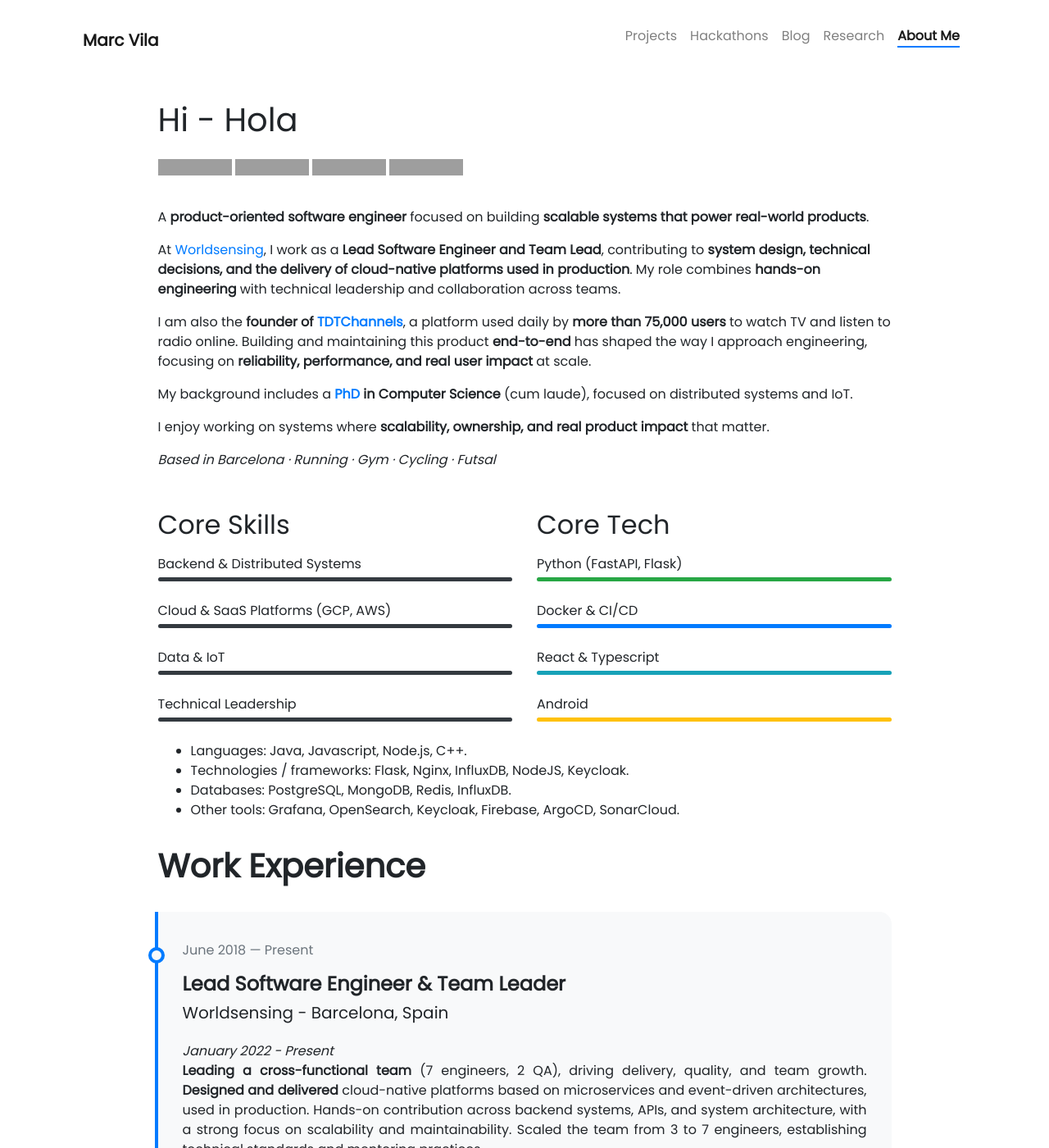
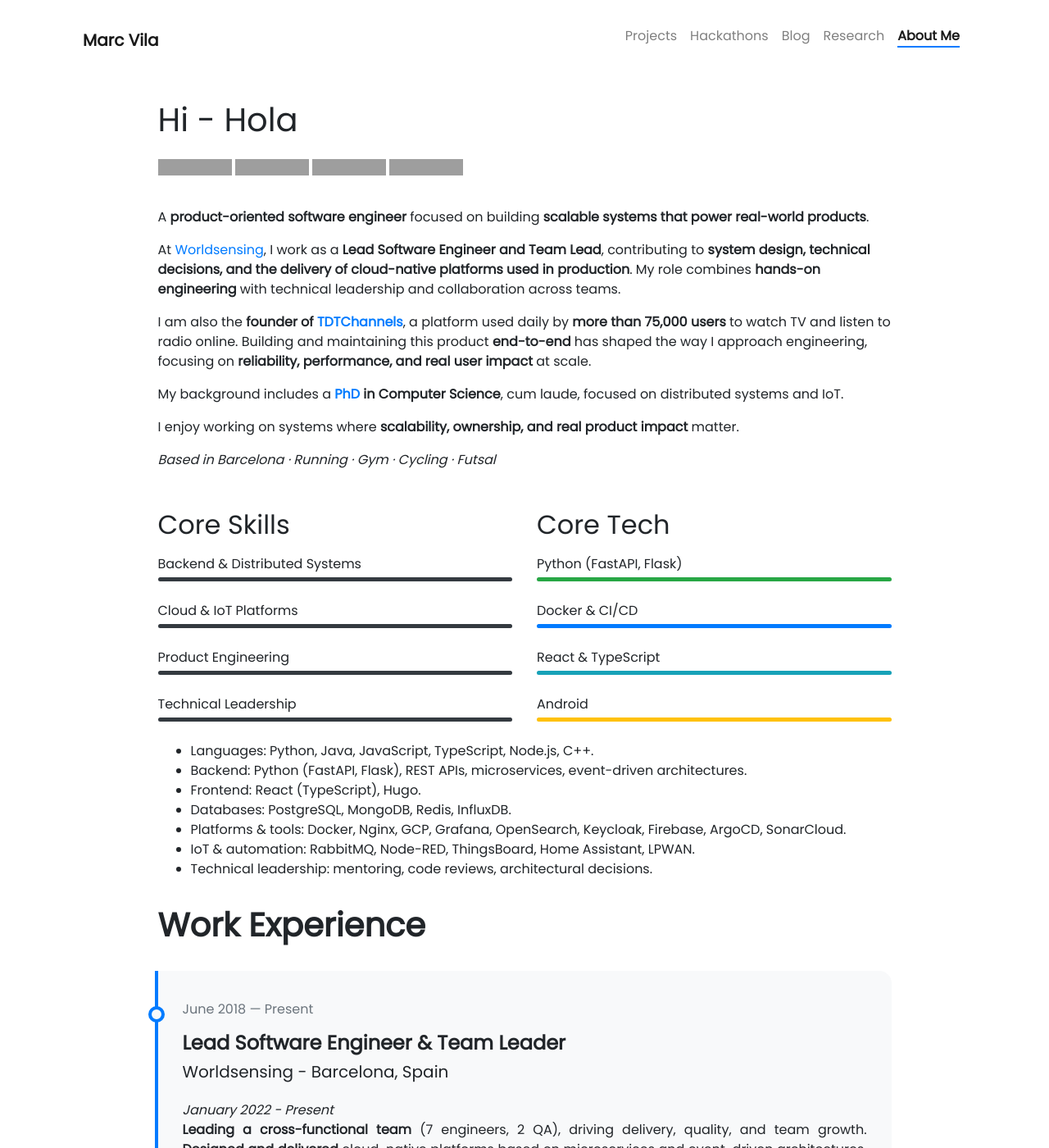
Before and after one commit to LaQuay/marcvila.me, a Jekyll site: the page built from pages/about.md, in a window 1280 px wide and 1400 px high. Shown: the whole window at 82% size. Built offline with Jekyll 4.4.1, drawn with Linux system fonts in a browser that asks for light colours; nearby versions of some CDN libraries; some of the changed text lies outside the part shown; grey boxes are pictures that could not be loaded.

Commit message:
update languages in about, clarifications about tdtchannels

```diff
--- a/_config.yml
+++ b/_config.yml
@@ -23,9 +23,9 @@ author:
   linkedin: marcvilagomez
   github: LaQuay
   scholar: dJvoBz8AAAAJ
-  medium: laquay
-  stackoverflow: 4314686
-  twitter: GrimmSour
+  # medium: laquay
+  # stackoverflow: 4314686
+  # twitter: GrimmSour
   # behance           : your_username
   # dribbble          : your_username
   # email: hola@marcvila.me EDITED IN social.html
--- a/_data/other-skills.yml
+++ b/_data/other-skills.yml
@@ -3,12 +3,12 @@
   showPercentage: false
   color: dark
 
-- name: Cloud & SaaS Platforms (GCP, AWS)
+- name: Cloud & IoT Platforms
   percentage: 100
   showPercentage: false
   color: dark
 
-- name: Data & IoT
+- name: Product Engineering
   percentage: 100
   showPercentage: false
   color: dark
--- a/_data/programming-skills.yml
+++ b/_data/programming-skills.yml
@@ -8,7 +8,7 @@
   showPercentage: false
   color: primary
 
-- name: React & Typescript
+- name: React & TypeScript
   percentage: 100
   showPercentage: false
   color: info
--- a/_includes/landing.html
+++ b/_includes/landing.html
@@ -29,8 +29,8 @@
       <div class="hero-description">
         <p class="lang lang-en text-muted">
           I build and scale real-world cloud platforms used in production,
-          combining hands-on engineering with technical, product thinking, and
-          team leadership. Based in Barcelona.
+          combining hands-on engineering with product thinking, technical
+          technical and team leadership. Based in Barcelona.
         </p>
         <p class="lang lang-es text-muted">
           Diseño y escalo plataformas cloud reales utilizadas en producción,
--- a/pages/about.md
+++ b/pages/about.md
@@ -18,9 +18,9 @@ At <a href='https://www.worldsensing.com/' target='_blank'>Worldsensing</a>, I w
 
 I am also the **founder of <a href='/projects/1-tdtchannels' target='_blank'>TDTChannels</a>**, a platform used daily by **more than 75,000 users** to watch TV and listen to radio online. Building and maintaining this product **end-to-end** has shaped the way I approach engineering, focusing on **reliability, performance, and real user impact** at scale.
 
-My background includes a **<a href='/research/' target='_blank'>PhD</a> in Computer Science** (cum laude), focused on distributed systems and IoT.
+My background includes a **<a href='/research/' target='_blank'>PhD</a> in Computer Science**, cum laude, focused on distributed systems and IoT.
 
-I enjoy working on systems where **scalability, ownership, and real product impact** that matter.
+I enjoy working on systems where **scalability, ownership, and real product impact** matter.
 
 _Based in Barcelona · Running · Gym · Cycling · Futsal_
 
@@ -28,10 +28,13 @@ _Based in Barcelona · Running · Gym · Cycling · Futsal_
 {% include about/skills.html title="Core Skills" source=site.data.other-skills %}
 {% include about/skills.html title="Core Tech" source=site.data.programming-skills %}
 </div>
-- Languages: Java, Javascript, Node.js, C++.
-- Technologies / frameworks: Flask, Nginx, InfluxDB, NodeJS, Keycloak.
+- Languages: Python, Java, JavaScript, TypeScript, Node.js, C++.
+- Backend: Python (FastAPI, Flask), REST APIs, microservices, event-driven architectures.
+- Frontend: React (TypeScript), Hugo.
 - Databases: PostgreSQL, MongoDB, Redis, InfluxDB.
-- Other tools: Grafana, OpenSearch, Keycloak, Firebase, ArgoCD, SonarCloud.
+- Platforms & tools: Docker, Nginx, GCP, Grafana, OpenSearch, Keycloak, Firebase, ArgoCD, SonarCloud.
+- IoT & automation: RabbitMQ, Node-RED, ThingsBoard, Home Assistant, LPWAN.
+- Technical leadership: mentoring, code reviews, architectural decisions.
 
 # **Work Experience**
 
```
Also changed, not shown: other parts of _includes/landing.html (+1 -1 lines), _data/project-timeline.yml (+6 -3 lines).
